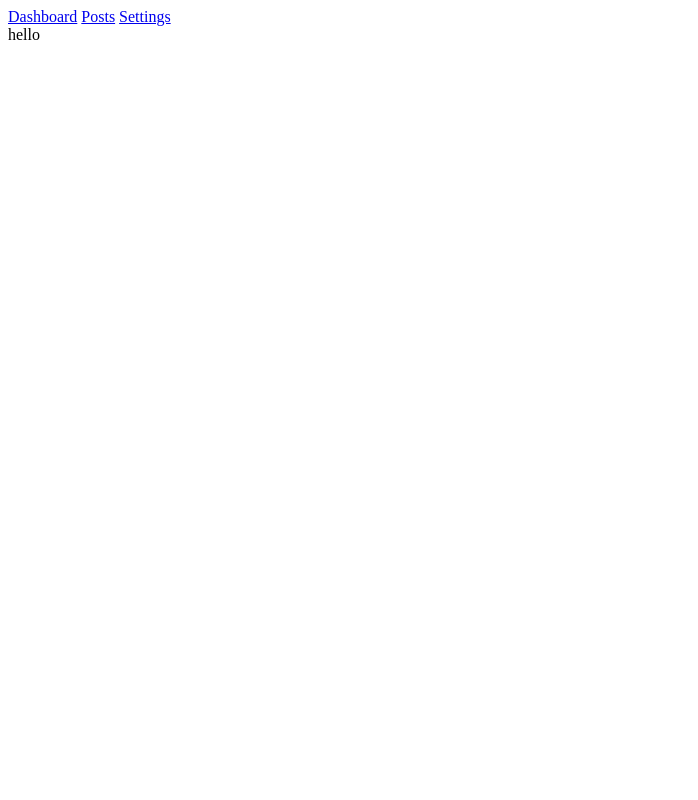
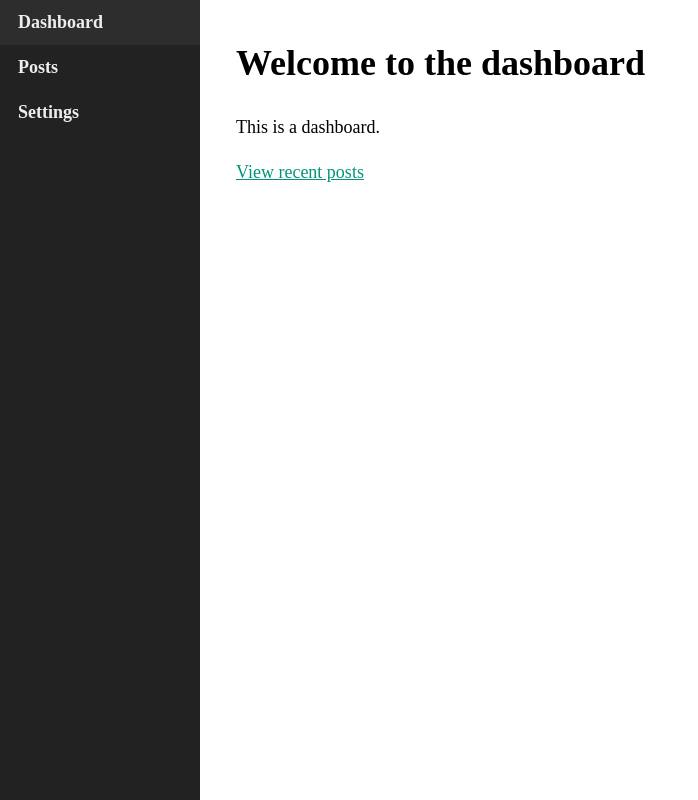
Before and after one commit to ArnaVala/js-spa-express, a website with bundled scripts: page frontend/index.html in a window 1280 px wide. Shown: the whole page, without its empty margins (0-698 px from the left). Built offline with nearby package versions, Linux system fonts and the light colour scheme.

Commit message:
fix view render - add css

```diff
--- a/frontend/index.html
+++ b/frontend/index.html
@@ -6,6 +6,7 @@
   <meta http-equiv="X-UA-Compatible" content="IE=edge">
   <meta name="viewport" content="width=device-width, initial-scale=1.0">
   <title>JS - Single Page App</title>
+  <link rel="stylesheet" href="./static/css/index.css">
 </head>
 
 <body>
@@ -15,7 +16,7 @@
     <a href="/settings" class="nav__link" data-link>Settings</a>
   </nav>
   <main>
-    hello
+    <div id='app'></div>
   </main>
   <script type='module' src="/static/js/index.js"></script>
 </body>
--- /dev/null
+++ b/frontend/static/css/index.css
@@ -0,0 +1,36 @@
+body {
+  --nav-width: 200px;
+  margin: 0 0 0 var(--nav-width);
+  font-size: 18px;
+}
+
+.nav {
+  position: fixed;
+  top: 0;
+  left: 0;
+  width: var(--nav-width);
+  height: 100vh;
+  background: #222222;
+}
+
+.nav__link {
+  display: block;
+  padding: 12px 18px;
+  text-decoration: none;
+  color: #eeeeee;
+  font-weight: bold;
+}
+
+.nav__link:hover {
+  background: rgba(255, 255, 255, 0.05);
+}
+
+#app {
+  margin: 2em;
+  line-height: 1.5;
+  font-weight: 500;
+}
+
+a {
+  color: #009579;
+}
--- a/frontend/static/js/index.js
+++ b/frontend/static/js/index.js
@@ -1,5 +1,5 @@
 //client-side entry point
-//console.log('works')
+import Dashboard from './views/Dashboard.js';
 
 // history api - so page doesn't refresh - called with addEventListener 'click' on links with [data-link] on DOMContentLoad
 const navigateTo = url => {
@@ -13,9 +13,9 @@ const navigateTo = url => {
 const router = async () => {
   //define routes array
   const routes = [
-    { path: "/", view: () => console.log('viewing dashboard') },
-    { path: "/posts", view: () => console.log('viewing posts') },
-    { path: "/settings", view: () => console.log('viewing settings') },
+    { path: "/", view: Dashboard },
+    //{ path: "/posts", view: () => console.log('viewing posts') },
+    //{ path: "/settings", view: () => console.log('viewing settings') },
   ];
 
   // Test each route - for match
@@ -36,6 +36,13 @@ const router = async () => {
       isMatch: true
     }
   }
+
+  // create a new instance for view
+  const view = new match.route.view();
+
+  // get the html from the views from the matching route - and inject into the element with id=app in the index.html
+  document.querySelector('#app').innerHTML = await view.getHtml();
+
   console.log(match.route.view());
 };
 
--- a/frontend/static/js/views/dashboard.js
+++ b/frontend/static/js/views/dashboard.js
@@ -1,7 +1,8 @@
-import AbstractView from './abstractView';
+import AbstractView from './AbstractView.js';
 
 export default class extends AbstractView {
   constructor() {
+    super();
     // set the title for this page - call from AbstractView
     this.setTitle('Dashboard')
   }
```
